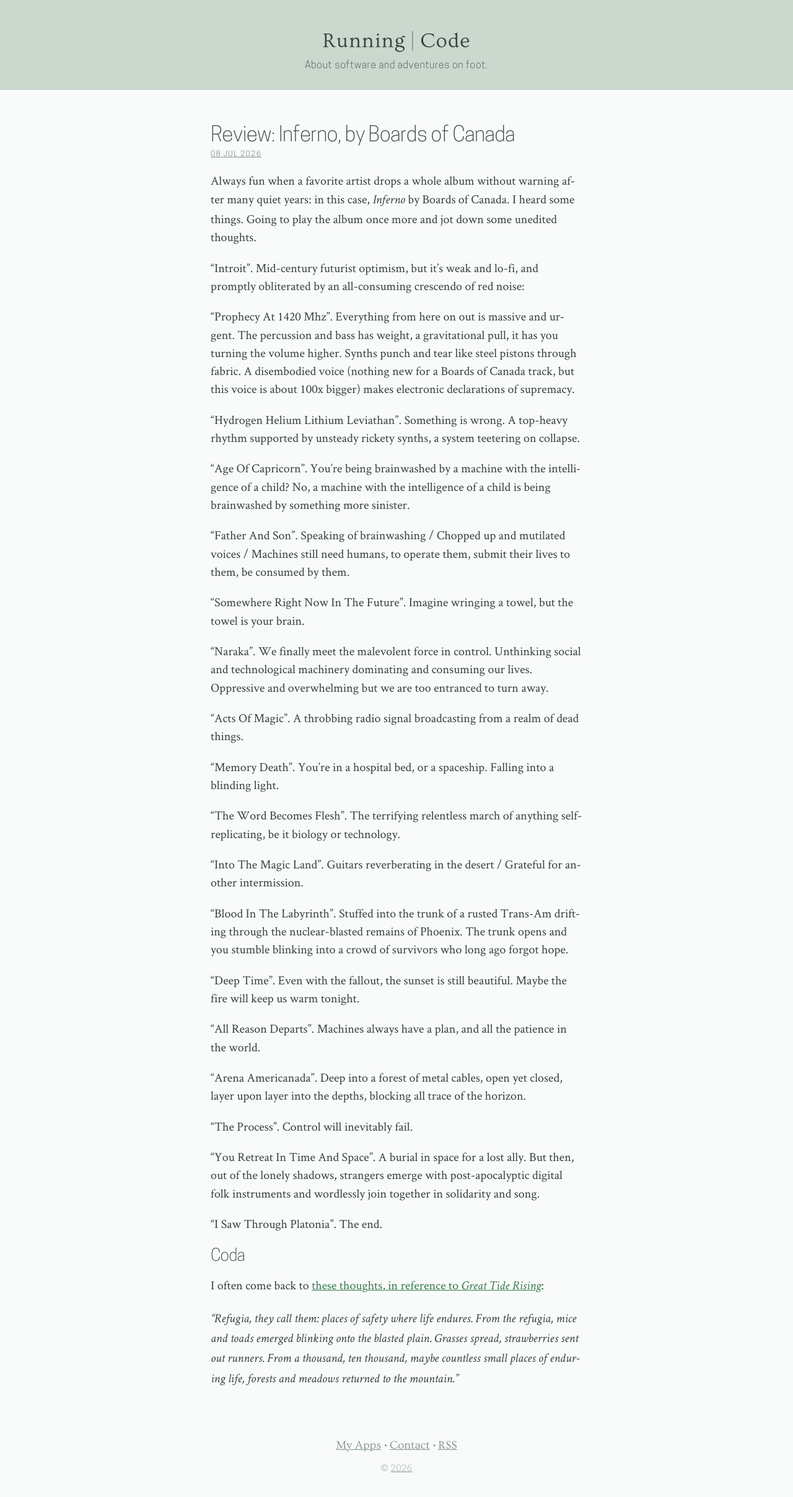
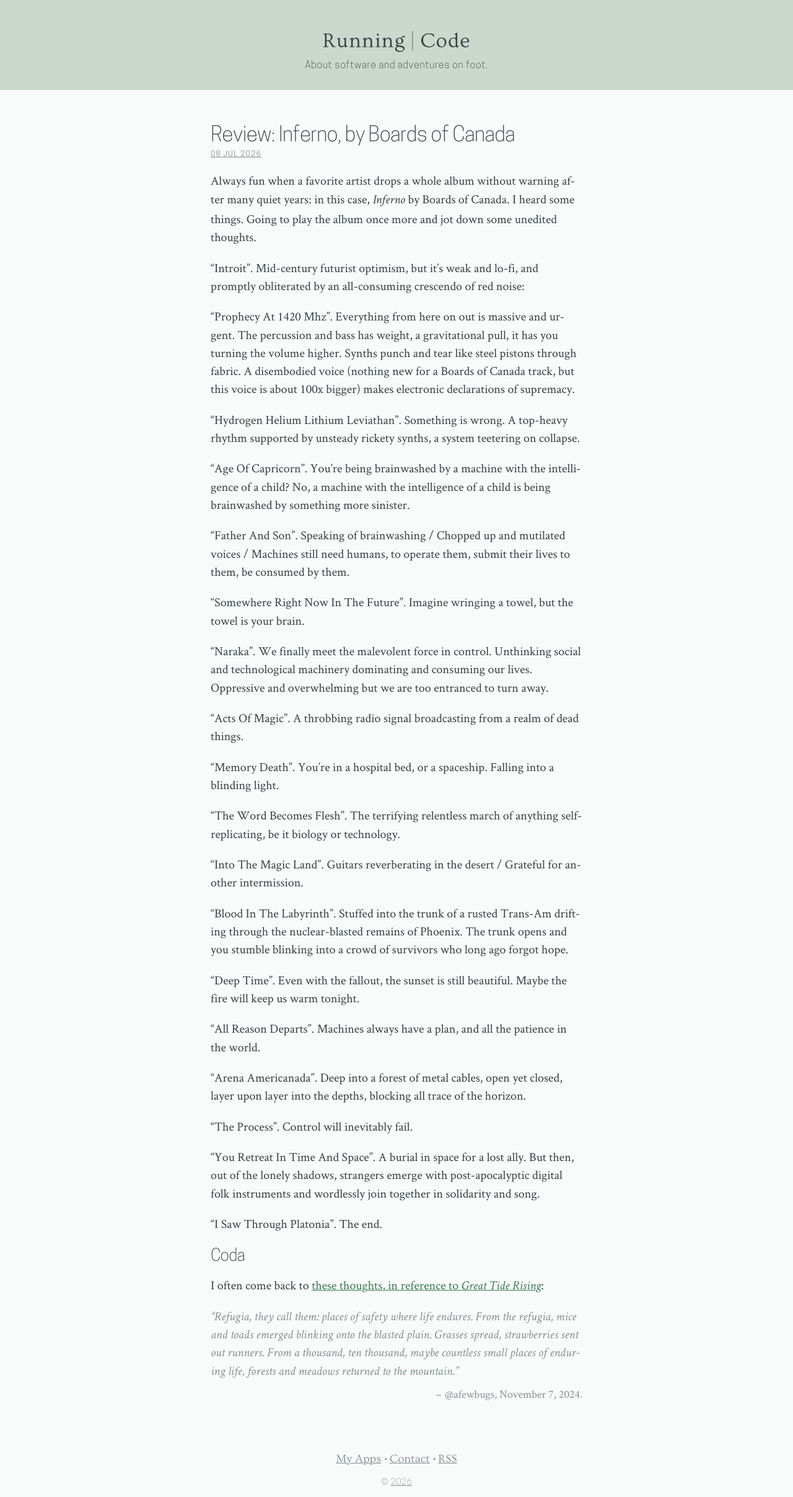
Before and after one commit to mmertsock/mmertsock.github.io, a Jekyll site: the page built from _posts/2026-07-08-inferno.md, in a window 1280 px wide. Shown: the whole page at 62% size. Built offline with Jekyll 4.4.1, drawn with Linux system fonts in a browser that asks for light colours; before the commit the page ends 2393 px from its top, so only the background shows below that.

Commit message:
nicer quote

```diff
--- a/_posts/2026-07-08-inferno.md
+++ b/_posts/2026-07-08-inferno.md
@@ -45,4 +45,7 @@
 
 I often come back to [these thoughts, in reference to _Great Tide Rising_](https://ramblingreaders.org/user/AFewBugs/quotation/626807):
 
-_"Refugia, they call them: places of safety where life endures. From the refugia, mice and toads emerged blinking onto the blasted plain. Grasses spread, strawberries sent out runners. From a thousand, ten thousand, maybe countless small places of enduring life, forests and meadows returned to the mountain."_
+<blockquote class="inline">
+	<p>“Refugia, they call them: places of safety where life endures. From the refugia, mice and toads emerged blinking onto the blasted plain. Grasses spread, strawberries sent out runners. From a thousand, ten thousand, maybe countless small places of enduring life, forests and meadows returned to the mountain.”</p>
+	<cite>@afewbugs, November 7, 2024.</cite>
+</blockquote>
--- a/css/main.css
+++ b/css/main.css
@@ -580,7 +580,26 @@
 }
 
 blockquote cite:before {
-    content: "–";
+    content: "–\2008";
+}
+
+blockquote.inline {
+    margin-left: 0;
+    margin-right: 0;
+    color: var(--text-color-secondary);
+}
+
+blockquote.inline p {
+    font-style: italic;
+}
+
+blockquote.inline p:has(+ cite) {
+    margin-bottom: 0.25em;
+}
+
+blockquote.inline cite {
+    font-style: normal;
+    font-size: 90%;
 }
 
 blockquote.warn {
```
